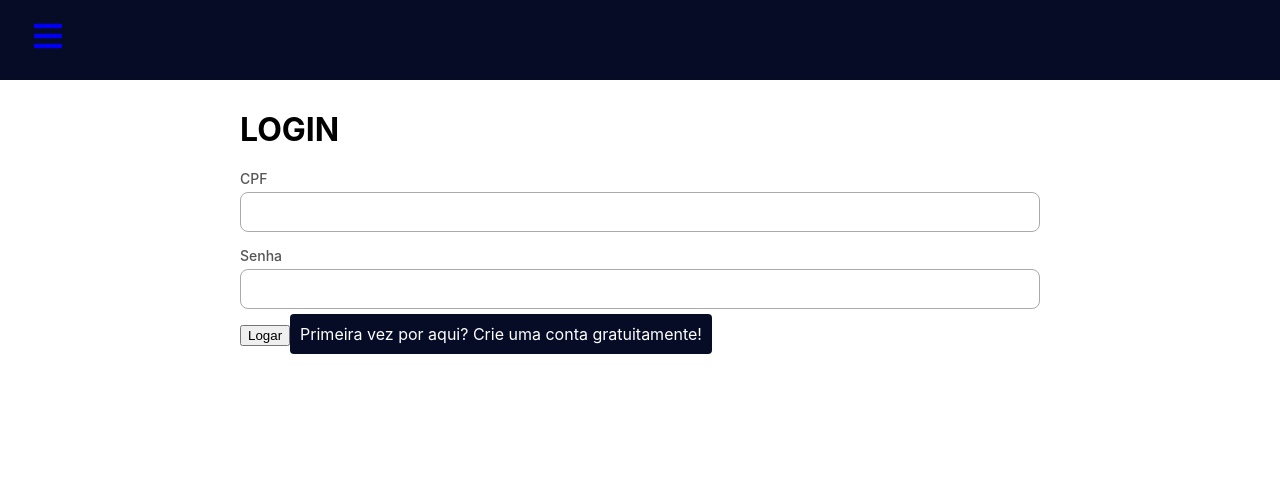
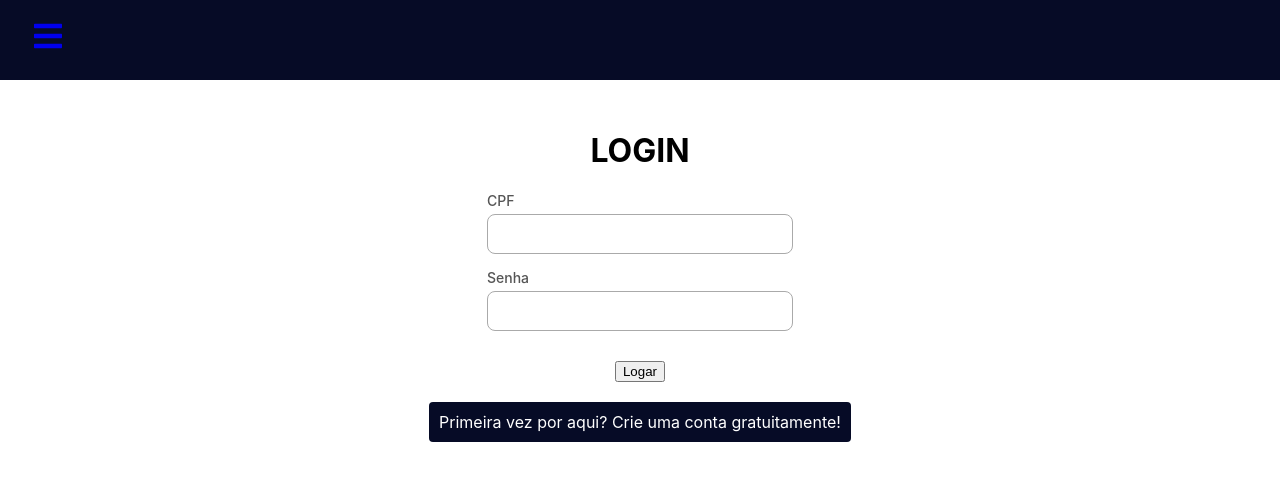
Before and after one commit to IzaqueNunes/projetov1, a React (Create React App) app in the folder web/: page /login in a window 1280 px wide. Shown: the top 480 px of the page. Built offline with nearby package versions, Linux system fonts and the light colour scheme.

Commit message:
04/12
Autenticação login

```diff
--- a/web/package.json
+++ b/web/package.json
@@ -7,12 +7,14 @@
     "@testing-library/react": "^11.1.2",
     "@testing-library/user-event": "^12.2.2",
     "axios": "^0.21.0",
+    "firebase": "^8.1.1",
     "json-server": "^0.16.2",
     "react": "^17.0.1",
     "react-dom": "^17.0.1",
     "react-icons": "^3.11.0",
     "react-router-dom": "^5.2.0",
     "react-scripts": "4.0.0",
+    "sweetalert": "^2.1.2",
     "web-vitals": "^0.2.4"
   },
   "scripts": {
--- a/web/src/components/produtos/cadastro/cadastro.css
+++ b/web/src/components/produtos/cadastro/cadastro.css
@@ -0,0 +1,37 @@
+.App-form{
+
+    display: flex;
+    flex-direction: column;
+    margin-bottom: 15px;
+    align-items: center;
+
+}
+
+.Titulo{
+color:#060b26;
+}
+
+.texto{
+margin-bottom: 5px;
+font-size: 14px;
+font-weight: 500;
+color: #555;
+}
+
+.campos{
+border: 1px solid #aaa;
+border-radius: 8px;
+background-color: #fff;
+height: 36px;
+width: 100%;
+}
+
+
+.botao{
+margin-top: 20px;
+margin-bottom: 50px;
+margin-left: 30px;
+margin-right: 30px;
+cursor: pointer;
+
+}
--- a/web/src/components/produtos/cadastro/cadastro.js
+++ b/web/src/components/produtos/cadastro/cadastro.js
@@ -1,13 +1,83 @@
 import React from 'react';
+import "./cadastro.css";
+import swal from 'sweetalert';
 
+
+
+/* function cadastro() {
+  const CPF = document.getElementById("CPF").value
+  const Senha = document.getElementById("Senha").value
+
+  firebase
+    .auth()
+    .signInWithEmailAndPassword(CPF, Senha)
+    .then(()=>{
+      swal("Logado com sucesso!")
+      .then(()=>{
+        setTimeout(()=>{
+          window.location.replace('/produtos')
+        },1000)
+      })
+    })
+    .catch((error)=>{
+      swal(error.message)
+    })
+
+} */
 
 const Cadastro = () => {
     return (
         <div>
-            <h1>FORMULÁRIO DE CADASTRO</h1>
-            </div>
+            <header className="App-header">
+            <form className="App-form" target="_blank" method="get" >
+          <label>
+
+          <div className="Titulo">
+          <h1>Cadastro de Usuários</h1>
+          </div>
+          <p className="texto">Nome: </p>
+          <input type="text" name="nome" placeholder="Insira o nome" className="campos" required/>
+            <br></br>
+
+          <p className="texto">Email: </p>
+          <input type= "email" name="email" className="campos" placeholder="Insira o seu email" required/>
+            <br></br>
+
+          <p className="texto">Telefone: </p>
+          <input type= "tel" name="tel" className="campos" placeholder="(xx) xxxxx-xxxx" required/>
+            <br></br>
+          <p className="texto">Endereço: </p>
+          <input type= "text" name="end" className="campos" placeholder="Insira um endereço" required/>
+            <br></br>
+          <p className="texto">Usuário: </p>
+          <input type= "text" name="usuario" className="campos" placeholder="Insira um usuário" required/>
+            <br></br>
+          <p className="texto">Senha:</p>
+          <input type= "password" name="tel" className="campos" placeholder="Insira uma senha" required/>
+            <br></br>
+          <p className="texto">CPF: </p>
+          <input type= "number" name="cpf" className="campos" placeholder="Insira um CPF" required/>
+            <br></br>
+
+          <p className="texto"> Produtor:</p>
+          <input type="radio" name="pessoa" value="produtor" id="produtor"/>
+          <p className="texto"> Nome Queijaria:</p>
+          <input type= "text"  className="campos" placeholder="Insira o nome da Queijaria"/>
+
+
+          <p className="texto"> Cliente: </p>
+          <input type="radio" name="pessoa" value="cliente" id="cliente"/>
+
+        <br></br>
+            <button type="submit" >Cadastrar</button>
+            <input type="reset" className="botao" value="Limpar Campos" />
+          </label>
+        </form>
+      </header>
+        </div>
+
+
 
     )
 };
-
 export default Cadastro;
--- a/web/src/components/produtos/card/card.js
+++ b/web/src/components/produtos/card/card.js
@@ -23,7 +23,7 @@ const ProdutosCard = ({ produtos, onClickDelete }) => (
         <div className="btn-card">
         <UIButton
           component={Link}
-          to={`/page-produto/${produtos.id}`}
+          to={`/produto/${produtos.id}`}
         >
 
           Ver Produto
--- a/web/src/components/produtos/form/form.css
+++ b/web/src/components/produtos/form/form.css
@@ -1,3 +1,11 @@
+.App-form{
+
+    display: flex;
+    flex-direction: column;
+    margin-bottom: 15px;
+    align-items: center;
+
+}
 .produtos-form__group{
     display: flex;
     flex-direction: column;
@@ -16,6 +24,7 @@
     border-radius: 8px;
     background-color: #fff;
     height: 36px;
+    width: 300px;
 }
 
 .produtos-title{
--- a/web/src/components/produtos/form/form.js
+++ b/web/src/components/produtos/form/form.js
@@ -45,19 +45,19 @@ const ProdutosForm = ({ id }) => {
   }
 
   return (
-    <div>
+    <div className="App-form">
         <div className="produtos-title">
-      <h1>É QUEIJO UAI</h1>
-      <h2>Cadastrar novo Produto</h2>
+      <h1 >É QUEIJO UAI</h1>
+      <h2 >Cadastrar novo Produto</h2>
       </div>
       {!values
         ? (
           <div>Carregando...</div>
         ) : (
-          <form onSubmit={onSubmit}>
+          <form onSubmit={onSubmit} >
             <div className="produtos-form__group">
               <label htmlFor="title">Nome</label>
-              <input id="title" name="title" type="text" onChange={onChange} value={values.title} />
+              <input id="title" name="title" type="text" onChange={onChange} value={values.title}  placeholder="Insira o nome do produto"/>
             </div>
             <div className="produtos-form__group">
               <label htmlFor="price">Preço</label>
@@ -73,10 +73,11 @@ const ProdutosForm = ({ id }) => {
             </div>
             <div className="produtos-form__group">
               <label htmlFor="descricao">Descrição</label>
-              <input id="descricao" name="descricao" type="textarea" onChange={onChange} value={values.descricao} />
+              <input id="descricao" name="descricao" type="textarea" onChange={onChange} value={values.descricao} placeholder="Insira a decrição do produto"/>
             </div>
             <div>
-              <button type="submit">Salvar</button>
+              <button  className="produtos-form__group" type="submit">Salvar</button>
+
             </div>
           </form>
         )}
--- a/web/src/components/produtos/login/login.css
+++ b/web/src/components/produtos/login/login.css
@@ -1,4 +1,13 @@
-/* .produtos-form__group{
+.App-form{
+
+    display: flex;
+    flex-direction: column;
+    margin-bottom: 15px;
+    align-items: center;
+
+}
+
+.produtos-form__group{
     display: flex;
     flex-direction: column;
     margin-bottom: 15px;
@@ -16,10 +25,14 @@
     border-radius: 8px;
     background-color: #fff;
     height: 36px;
+    width: 300px;
 }
 
-.produtos-title{
-    color:#e7d800d3;
+
+
+.btn{
+    display: flex;
+    flex-direction: column;
+    margin-bottom: 15px;
+    align-items: center;
 }
-
- */
--- a/web/src/components/produtos/login/login.js
+++ b/web/src/components/produtos/login/login.js
@@ -1,49 +1,100 @@
-import React, { useState } from 'react';
-import { useHistory } from 'react-router-dom';
-import { Link } from 'react-router-dom';
+import React, { useState, useCallback } from 'react';
+import swal from 'sweetalert';
+import { useHistory, withRouter } from 'react-router-dom';
+import { Link, Redirect } from 'react-router-dom';
 import axios from 'axios';
 import UIButton from 'components/UI/Button/Button';
+import firebase from 'firebase/app';
+import 'firebase/auth';
+import 'firebase/database';
+import 'firebase/storage';
 
 
-const initialValue = {
-  CPF: '',
-  Senha: '',
+
+/* const initialValue = {
+  CPF: 'izaquedione@gmail.com',
+  Senha: '123456',
+};
+ */
+
+
+function login() {
+  const CPF = document.getElementById("CPF").value
+  const Senha = document.getElementById("Senha").value
+
+  firebase
+    .auth()
+    .signInWithEmailAndPassword(CPF, Senha)
+    .then(()=>{
+      swal("Logado com sucesso!")
+      .then(()=>{
+        setTimeout(()=>{
+          window.location.replace('/produtos')
+        },1000)
+      })
+    })
+    .catch((error)=>{
+      swal(error.message)
+    })
+
 }
 
+
+
+
 const LoginForm = () => {
-  const [values, setValues] = useState(initialValue);
-  const history = useHistory();
 
-  function onChange(ev) {
-    const { name, value } = ev.target;
+  /* const login = useCallback( async (ev) => {
+    //ev.prevDefault();
+    const { CPF, Senha } = ev.target.elements;
+    try {
+      await firebase
+      .auth()
+      .signInWithEmailAndPassword(CPF.value, Senha.value);
+      history.push("/produtos");
+    } catch (error) {
+      alert(error);
+      //setError(true);
+    }
+  }, []);
+ */
 
-    setValues({ ...values, [name]: value });
-  }
 
-   function onSubmit(ev) {
-    ev.preventDefault();
 
-    axios.post('http://localhost:5000/produtoss', values)
-      .then((response) => {
-        history.push('/');
-      });
+
+  var firebaseConfig = {
+    apiKey: "AIzaSyAT0cQob-JUv_7L69sVACYBcSa3nlIPYsI",
+    authDomain: "projetoqueijo-f22a6.firebaseapp.com",
+    databaseURL: "https://projetoqueijo-f22a6.firebaseio.com",
+    projectId: "projetoqueijo-f22a6",
+    storageBucket: "projetoqueijo-f22a6.appspot.com",
+    messagingSenderId: "433812826245",
+    appId: "1:433812826245:web:cf22d9db0c26646f9f21ec",
+    measurementId: "G-DY6L14HNDT"
+  };
+
+  if(!firebase.apps.length){
+  // Initialize Firebase
+  firebase.initializeApp(firebaseConfig);
   }
 
   return (
-    <div>
+    <div className="App-form">
       <h1>LOGIN</h1>
 
-     <form onSubmit={onSubmit}>
+     <form className="App-form">
         <div className="produtos-form__group">
           <label htmlFor="CPF">CPF</label>
-          <input id="CPF" name="CPF" type="text" onChange={onChange} />
+          <input id="CPF" name="CPF" type="text" />
         </div>
         <div className="produtos-form__group">
           <label htmlFor="Senha">Senha</label>
-          <input id="Senha" name="Senha" type="password"  onChange={onChange} />
+          <input id="Senha" name="Senha" type="password" />
         </div>
-        <div>
-          <button type="submit">Logar</button>
+
+      </form>
+      <div className="App-form">
+          <button type="submit" onClick={login}>Logar</button> <br></br>
           <UIButton className="btn1"
           component={Link} to={"/cadastro"} theme="contained-green">
           Primeira vez por aqui? Crie uma conta gratuitamente!
@@ -51,9 +102,11 @@ const LoginForm = () => {
 
 
         </div>
-      </form>
     </div>
+
   )
+
+
 };
 
 export default LoginForm;
--- /dev/null
+++ b/web/src/components/produtos/produto/produto.js
@@ -0,0 +1,36 @@
+import React from 'react';
+import produtos from 'components/produtos/card/card';
+
+
+
+
+    /* const method = id ? 'put' : 'post';
+    const url = id
+      ? `http://localhost:4000/Produtos/${id}`
+      : 'http://localhost:4000/Produtos'
+
+    axios[method](url, values)
+      .then((response) => {
+        history.push('/');
+      }); */
+
+const Produto = ({id}) => {
+    return (
+        <div>
+            <h1>Produto {`${produtos.id}`}</h1>
+            <p> Lorem Ipsum is simply dummy text of the printing and typesetting industry. Lorem Ipsum has been the industry's standard dummy text ever since the 1500s, when an unknown printer took a galley of type and scrambled it to make a type specimen book. It has survived not only five centuries, but also the leap into electronic typesetting, remaining essentially unchanged. It was popularised in the 1960s with the release of Letraset sheets containing Lorem Ipsum passages, and more recently with desktop publishing software like Aldus PageMaker including versions of Lorem Ipsum.
+
+Why do we use it?
+It is a long established fact that a reader will be distracted by the readable content of a page when looking at its layout. The point of using Lorem Ipsum is that it has a more-or-less normal distribution of letters, as opposed to using 'Content here, content here', making it look like readable English. Many desktop publishing packages and web page editors now use Lorem Ipsum as their default model text, and a search for 'lorem ipsum' will uncover many web sites still in their infancy. Various versions have evolved over the years, sometimes by accident, sometimes on purpose (injected humour and the like).
+
+
+Where does it come from?
+Contrary to popular belief, Lorem Ipsum is not simply random text. It has roots in a piece of classical Latin literature from 45 BC, making it over 2000 years old. Richard McClintock, a Latin professor at Hampden-Sydney College in Virginia, looked up one of the more obscure Latin words, consectetur, from a Lorem Ipsum passage, and going through the cites of the word in classical literature, discovered the undoubtable source. Lorem Ipsum comes from sections 1.10.32 and 1.10.33 of "de Finibus Bonorum et Malorum" (The Extremes of Good and Evil) by Cicero, written in 45 BC. This book is a treatise on the theory of ethics, very popular during the Renaissance. The first line of Lorem Ipsum, "Lorem ipsum dolor sit amet..", comes from a line in section 1.10.32.
+
+The standard chunk of Lorem Ipsum used since the 1500s is reproduced below for those interested. Sections 1.10.32 and 1.10.33 from "de Finibus Bonorum et Malorum" by Cicero are also reproduced in their exact original form, accompanied by English versions from the 1914 translation by H. Rackham.</p>
+        </div>
+
+    )
+};
+
+export default Produto;
--- /dev/null
+++ b/web/src/pages/Produtos/Produto/Produto.js
@@ -0,0 +1,20 @@
+import React from 'react';
+import {useParams} from 'react-router-dom';
+import UIContainer from 'components/UI/Container/Container';
+import Produto from 'components/produtos/produto/produto';
+
+
+const PagesProduto = () => {
+    const { id } = useParams();
+
+    return (
+
+            <UIContainer>
+                <Produto id={id ? Number.parseInt(id, 10): null} />
+            </UIContainer>
+
+
+    );
+};
+
+export default PagesProduto;
--- a/web/src/pages/root.js
+++ b/web/src/pages/root.js
@@ -12,6 +12,7 @@ import PagesAssociacao from './Produtos/Associacao/Assosiacao';
 import PagesRotaQueijo from './Produtos/RotaQueijo/RotaQueijo';
 import PagesDesejos from './Produtos/Desejos/Desejos';
 import PagesCadastro from './Produtos/Cadastro/Cadastro';
+import PagesProduto from './Produtos/Produto/Produto';
 
 import NavBar from 'components/NavBar';
 
@@ -28,6 +29,7 @@ const Root = () => {
                 <Route path="/rotaqueijo" component={PagesRotaQueijo} />
                 <Route path="/desejos" component={PagesDesejos} />
                 <Route path="/cadastro" component={PagesCadastro} />
+                <Route path="/produto" component={PagesProduto} />
 
 
 
```
Also changed, not shown: web/src/components/produtos/produto/produto.css (added), 2 other files (tests, documents, lock files or other folders).
